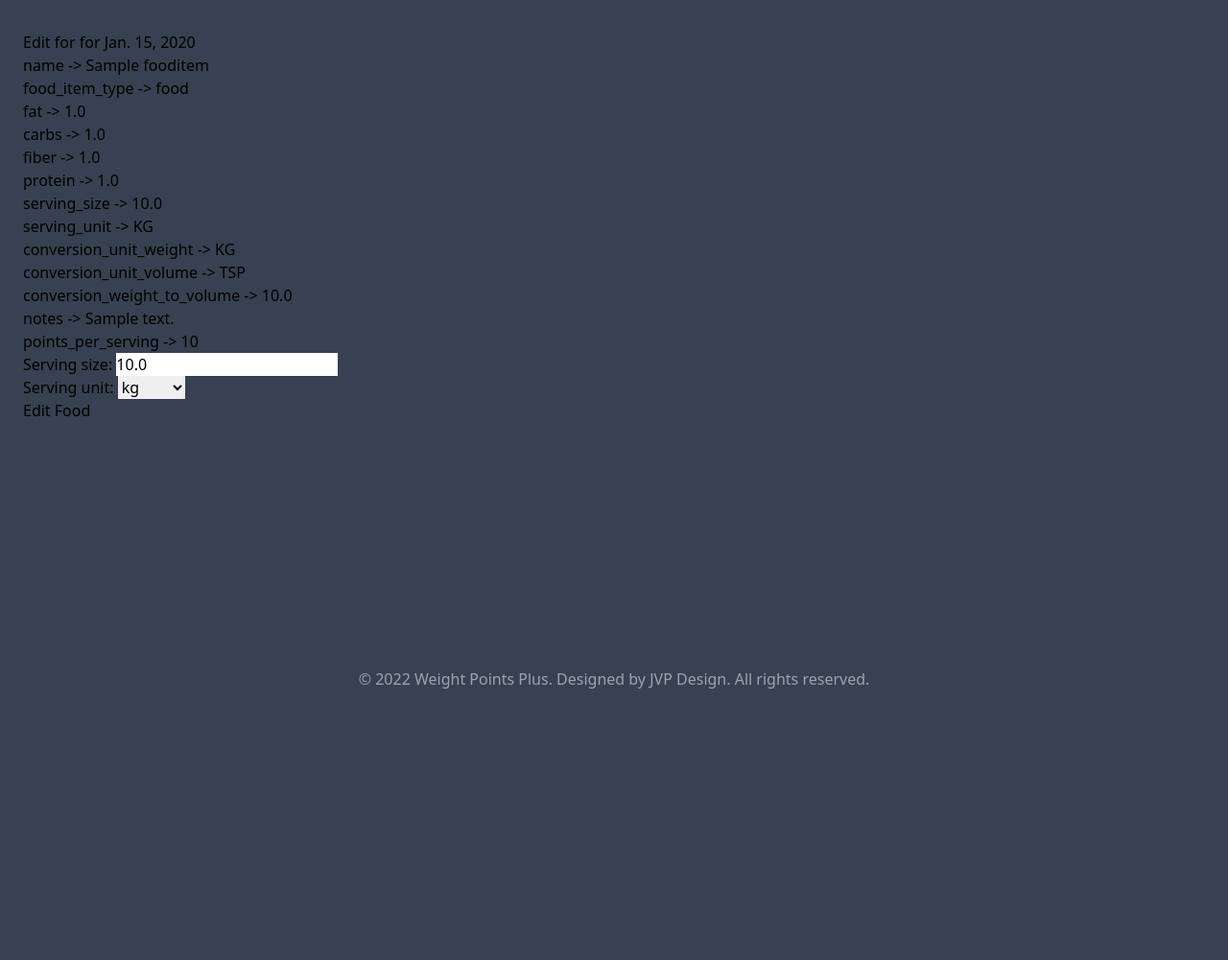
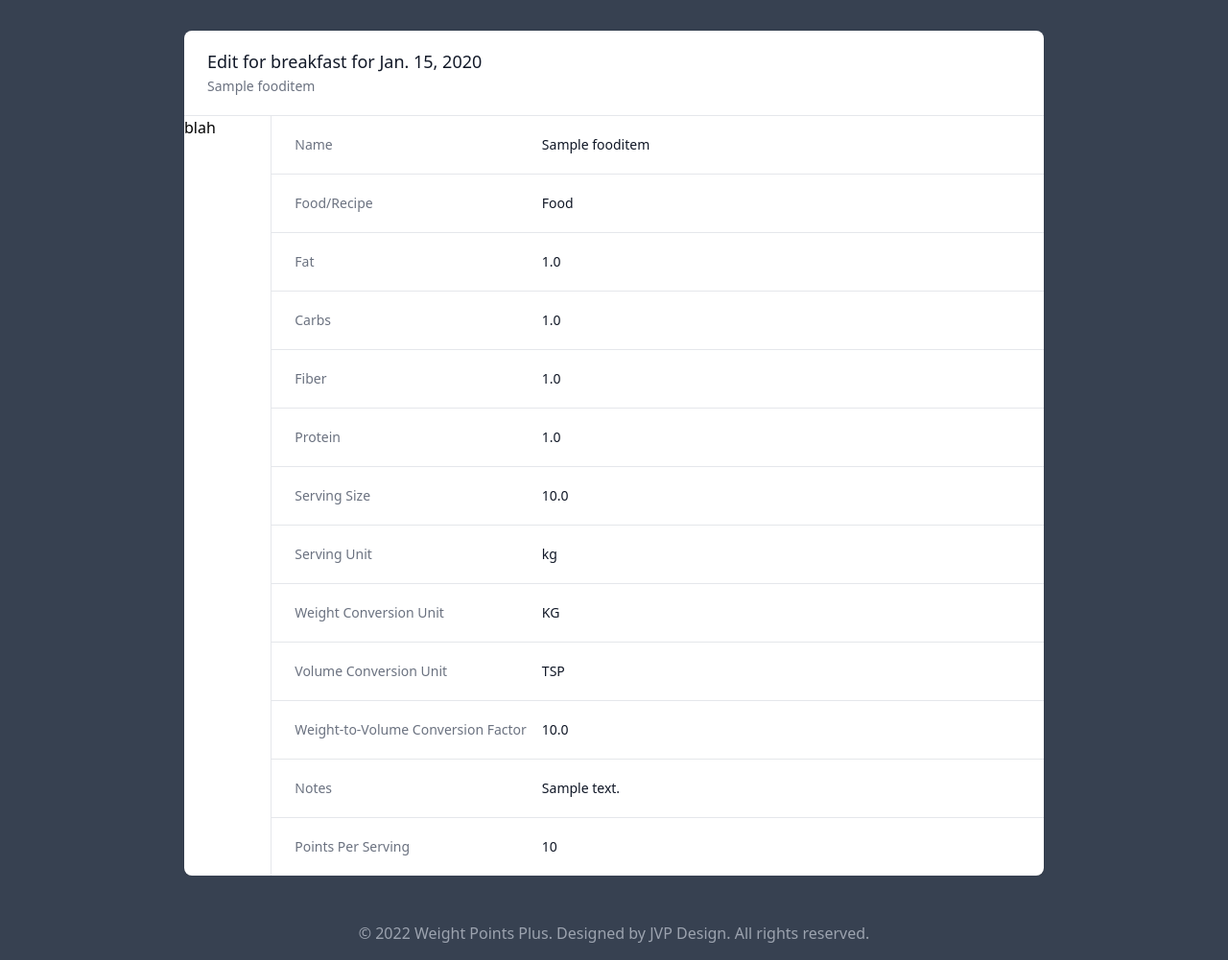
Before and after one commit to jvp-design/weight_points_plus, a Django app: page /meal/1/update/1 in a window 1280 px wide. Shown: the part 64-1065 px from the top of the page at 96% size. Before the commit the page ends 782 px from the top, so only its background shows below. Run offline with Django 3.2, Linux system fonts and the light colour scheme; a user stored in the database is signed in; tables that the repository leaves empty hold one stand-in row (values such as "Sample post"); style sheets or scripts are compiled from the project's sources; parts of the project's set-up code (start-up, migrations or seed data) failed here and were passed over; some libraries are stand-ins or nearby versions.

Commit message:
working on cleaning up fooditeminstance_form.html

```diff
--- a/weight_points_plus/meal/views.py
+++ b/weight_points_plus/meal/views.py
@@ -50,9 +50,33 @@ class BaseMealFoodEditView:
     def get_context_data(self, **kwargs):
         context = super().get_context_data(**kwargs)
         context["food"] = self.get_food()
-        context["hello"] = "world"
         context["meal"] = self.get_meal()
         context["date"] = self.get_meal().day.date
+        items = [
+            dict(lookup="name", display="Name"),
+            dict(lookup="food_item_type", display="Food/Recipe"),
+            dict(lookup="fat", display="Fat"),
+            dict(lookup="carbs", display="Carbs"),
+            dict(lookup="fiber", display="Fiber"),
+            dict(lookup="protein", display="Protein"),
+            dict(lookup="serving_size", display="Serving Size"),
+            dict(lookup="serving_unit", display="Serving Unit"),
+            dict(lookup="conversion_unit_weight", display="Weight Conversion Unit"),
+            dict(lookup="conversion_unit_volume", display="Volume Conversion Unit"),
+            dict(
+                lookup="conversion_weight_to_volume",
+                display="Weight-to-Volume Conversion Factor",
+            ),
+            dict(lookup="notes", display="Notes"),
+            dict(lookup="points_per_serving", display="Points Per Serving"),
+        ]
+        context["food_item_fields"] = []
+        for item in items:
+            lookup = getattr(context["food"], item["lookup"])
+            if lookup is not None:
+                context["food_item_fields"].append(
+                    dict(lookup=lookup, display=item["display"])
+                )
         return context
 
     def get_form_class(self):
--- a/weight_points_plus/templates/foods_recipes/fooditeminstance_form.html
+++ b/weight_points_plus/templates/foods_recipes/fooditeminstance_form.html
@@ -1,7 +1,11 @@
 {% extends 'base.html' %}
 
 {% block content %}
-  <div>
+  <!-- This example requires Tailwind CSS v2.0+ -->
+  {#          {% include "snippets/food_detail_snippet.html" with fooditem=food %}#}
+  <div class="bg-white shadow overflow-hidden sm:rounded-lg max-w-4xl mx-auto">
+    <div class="px-4 py-5 sm:px-6">
+      <h3 class="text-lg leading-6 font-medium text-gray-900">
         {% if object %}
           Edit for
         {% else %}
@@ -9,28 +13,74 @@
         {% endif %}
 
         {% if 'meal' in request.resolver_match.route %}
-      {{ meal_name }} for {{ date }}
+          {{ meal.name }} for {{ date }}
         {% else %}
           recipe {{ recipe_name }}
         {% endif %}
+
+      </h3>
+      <p class="mt-1 max-w-2xl text-sm text-gray-500">{{ food.name }}</p>
+    </div>
+    <div class="border-t border-gray-200 px-4 py-5 sm:p-0 flex justify-between">
+      <div class="flex-2">blah</div>
+      <dl class="sm:divide-y sm:divide-gray-200 border-l border-gray-200 flex-3">
+        {% for field in food_item_fields %}
+          <div class="py-4 sm:py-5 sm:grid sm:grid-cols-3 sm:gap-4 sm:px-6">
+            <dt class="text-sm font-medium text-gray-500">{{ field.display}}</dt>
+            <dd class="mt-1 text-sm text-gray-900 sm:mt-0 sm:col-span-2">
+              {% if field.display == 'Food/Recipe' %}
+                {{ field.lookup.title }}
+              {% elif field.display == 'Serving Unit' %}
+                {{ field.lookup.lower }}
+              {% else %}
+                {{ field.lookup }}
+              {% endif %}
+            </dd>
+          </div>
+        {% endfor %}
+      </dl>
+    </div>
   </div>
 
-  <div>
-  {% include "snippets/food_detail_snippet.html" with fooditem=food %}
-  </div>
+  {#  <div class="rounded-lg bg-gray-100 overflow-hidden shadow">#}
+  {#    <h2 class="sr-only" id="add-edit-food-card">Add or Edit Food</h2>#}
+  {#    <div class="bg-gray-100 p2 sm:p-6">#}
+  {#      <div class="sm:mt-4 pb-2 sm:mb-0 sm:pt-1 sm:text-left">#}
+  {#        <p class="text-xl font-bold-text-gray-900 sm:text-2xl">#}
+  {#          {% if object %}#}
+  {#            Edit for#}
+  {#          {% else %}#}
+  {#            Add to#}
+  {#          {% endif %}#}
+  {##}
+  {#          {% if 'meal' in request.resolver_match.route %}#}
+  {#            {{ meal.name }} for {{ date }}#}
+  {#          {% else %}#}
+  {#            recipe {{ recipe_name }}#}
+  {#          {% endif %}#}
+  {#        </p>#}
+  {#      </div>#}
+  {#    </div>#}
+  {#    <div class="flex sm:justify-between">#}
+  {#      <form method="POST" class="p-8">#}
+  {#        {% csrf_token %}#}
+  {#        <input type="hidden" value="{{ food }}" name="food">#}
+  {#        {{ form.as_p }}#}
+  {#        {% if object %}#}
+  {#          <input type="submit" value="Edit Food">#}
+  {#        {% else %}#}
+  {#          <input type="submit" value="Add Food">#}
+  {#        {% endif %}#}
+  {#        {% if 'recipe' in request.resolver_match.route %}#}
+  {#          <input type="text" name="next-food-search">#}
+  {#          <input type="submit" value="Add Another Item" name="recipe-add-another">#}
+  {#        {% endif %}#}
+  {#      </form>#}
+  {#      <div class="p-8">#}
+  {#        {% include "snippets/food_detail_snippet.html" with fooditem=food %}#}
+  {#      </div>#}
+  {#    </div>#}
+  {#  </div>#}
 
-  <form method="POST">
-    {% csrf_token %}
-    <input type="hidden" value="{{ food }}" name="food">
-    {{ form.as_p }}
-    {% if object %}
-      <input type="submit" value="Edit Food">
-    {% else %}
-      <input type="submit" value="Add Food">
-    {% endif %}
-    {% if 'recipe' in request.resolver_match.route %}
-      <input type="text" name="next-food-search">
-      <input type="submit" value="Add Another Item" name="recipe-add-another">
-    {% endif %}
-  </form>
+
 {% endblock content %}
--- a/weight_points_plus/templates/snippets/food_detail_snippet.html
+++ b/weight_points_plus/templates/snippets/food_detail_snippet.html
@@ -1,13 +1,16 @@
-  <div>name -> {{ fooditem.name }}</div>
-  <div>food_item_type -> {{ fooditem.food_item_type }}</div>
-  <div>fat -> {{ fooditem.fat }}</div>
-  <div>carbs -> {{ fooditem.carbs }}</div>
-  <div>fiber -> {{ fooditem.fiber }}</div>
-  <div>protein -> {{ fooditem.protein }}</div>
-  <div>serving_size -> {{ fooditem.serving_size }}</div>
-  <div>serving_unit -> {{ fooditem.serving_unit }}</div>
-  <div>conversion_unit_weight -> {{ fooditem.conversion_unit_weight }}</div>
-  <div>conversion_unit_volume -> {{ fooditem.conversion_unit_volume }}</div>
-  <div>conversion_weight_to_volume -> {{ fooditem.conversion_weight_to_volume }}</div>
-  <div>notes -> {{ fooditem.notes }}</div>
-  <div>points_per_serving -> {{ fooditem.points_per_serving }}</div>
+  {% for blah, val in fooditem.items %}
+  {{ blah }}
+  {% endfor %}
+{#  <div>name -> {{ fooditem.name }}</div>#}
+{#  <div>food_item_type -> {{ fooditem.food_item_type }}</div>#}
+{#  <div>fat -> {{ fooditem.fat }}</div>#}
+{#  <div>carbs -> {{ fooditem.carbs }}</div>#}
+{#  <div>fiber -> {{ fooditem.fiber }}</div>#}
+{#  <div>protein -> {{ fooditem.protein }}</div>#}
+{#  <div>serving_size -> {{ fooditem.serving_size }}</div>#}
+{#  <div>serving_unit -> {{ fooditem.serving_unit }}</div>#}
+{#  <div>conversion_unit_weight -> {{ fooditem.conversion_unit_weight }}</div>#}
+{#  <div>conversion_unit_volume -> {{ fooditem.conversion_unit_volume }}</div>#}
+{#  <div>conversion_weight_to_volume -> {{ fooditem.conversion_weight_to_volume }}</div>#}
+{#  <div>notes -> {{ fooditem.notes }}</div>#}
+{#  <div>points_per_serving -> {{ fooditem.points_per_serving }}</div>#}
--- a/weight_points_plus/templates/snippets/meal.html
+++ b/weight_points_plus/templates/snippets/meal.html
@@ -1,4 +1,4 @@
-<div class="w-full sm:w-3/4 mx-auto py-4 px-2 sm:px-0 border-t border-gray-300 sm:border-none">
+<div class="w-full sm:w-3/4 mx-auto my-4 sm:my-0 py-8 sm:py-4 px-2 sm:px-0 border-t border-gray-300 sm:border-none">
   <div class="flex flex-col sm:flex-row sm:items-center sm:justify-between pb-2">
     <h3 class="text-md sm:text-lg text-gray-900">{{ meal.name.title }} ({{ meal.points }} Points)</h3>
     <form method="get" action="{% url 'meal:items-search' meal.pk %}" class="flex items-end">
--- a/weight_points_plus/theme/static_src/tailwind.config.js
+++ b/weight_points_plus/theme/static_src/tailwind.config.js
@@ -56,6 +56,10 @@ module.exports = {
 			transitionDuration: {
 				0: '0ms',
 				2000: '2000ms'
+			},
+			flex: {
+				'2': '2 2 0%',
+				'3': '3 3 0%'
 			}
 		}
 	},
```
Also changed, not shown: weight_points_plus/templates/day/day_detail.html (+7 -7 lines), weight_points_plus/templates/foods_recipes/fooditem_list.html (+16 -9 lines), weight_points_plus/templates/snippets/functional/password_field.html (+8 -0 lines). Lines whose indentation alone changed are shown as unchanged.
